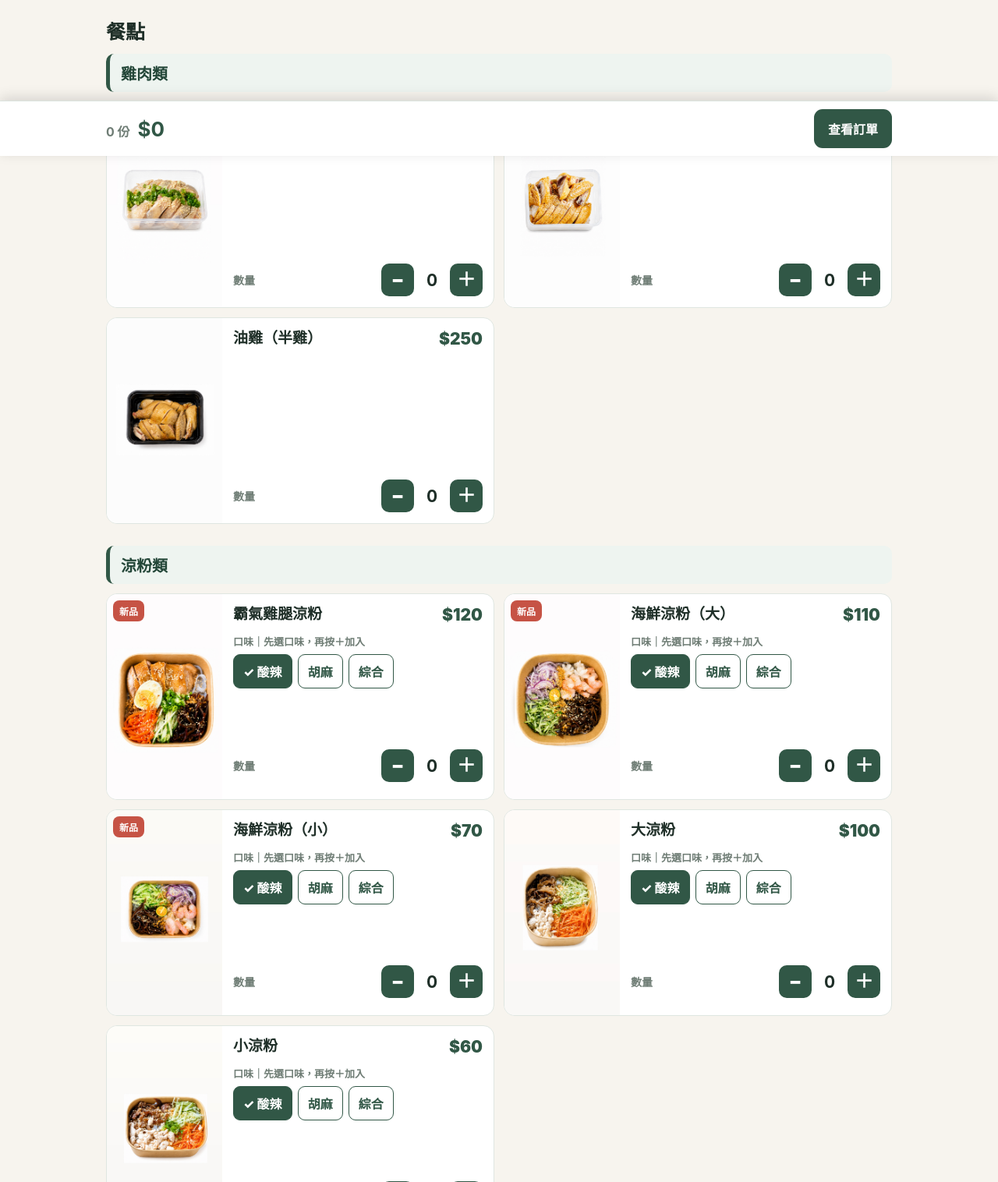
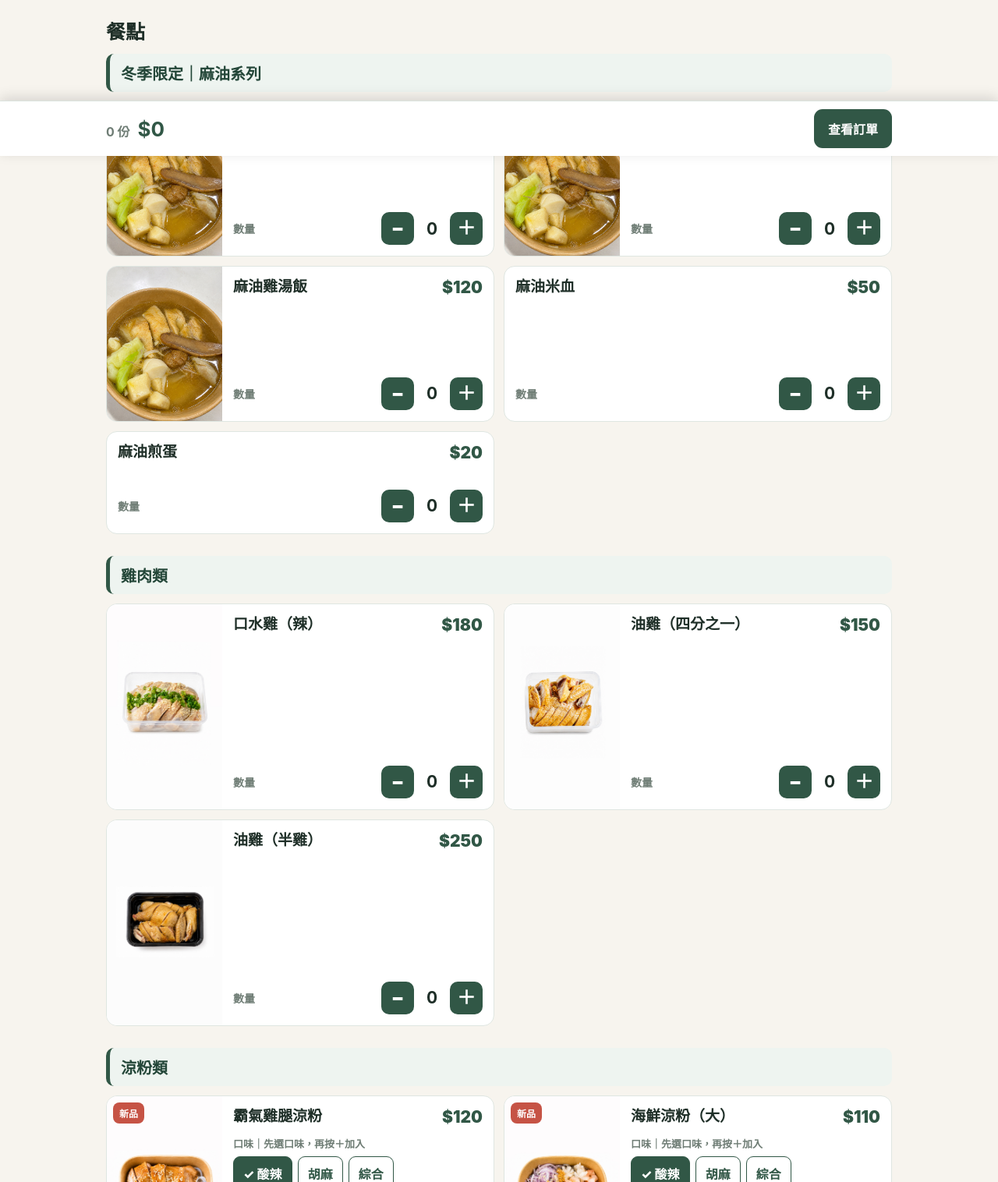
Before and after one commit to JustEnough2026/just-enough, a plain HTML site: page index.html in a window 1280 px wide. Shown: the part 600-2116 px from the top of the page at 78% size. Drawn offline with Linux system fonts and the light colour scheme.

Commit message:
Add files via upload

```diff
--- a/app.js
+++ b/app.js
@@ -12,6 +12,7 @@ $('#info-address').textContent=store.address;
 
 const list=$('#product-list');
 const categoryOrder=[
+  ['冬季限定｜麻油系列',''],
   ['雞肉類',''],
   ['涼粉類',''],
   ['飯類','全天供應'],
--- a/config.js
+++ b/config.js
@@ -12,6 +12,11 @@ window.STORE_CONFIG = {
     uberEats: ""
   },
   products: [
+    {id:"winter-noodles",name:"麻油雞麵線",price:120,image:"winter_chicken.jpg",category:"冬季限定｜麻油系列"},
+    {id:"winter-vermicelli",name:"麻油雞冬粉",price:120,image:"winter_chicken.jpg",category:"冬季限定｜麻油系列"},
+    {id:"winter-soup-rice",name:"麻油雞湯飯",price:120,image:"winter_chicken.jpg",category:"冬季限定｜麻油系列"},
+    {id:"winter-blood",name:"麻油米血",price:50,category:"冬季限定｜麻油系列"},
+    {id:"winter-egg",name:"麻油煎蛋",price:20,category:"冬季限定｜麻油系列"},
     {id:"kou",name:"口水雞（辣）",price:180,image:"spicy_chicken.jpg",category:"雞肉類"},
     {id:"oil-q",name:"油雞（四分之一）",price:150,image:"oil_quarter.jpg",category:"雞肉類"},
     {id:"oil-h",name:"油雞（半雞）",price:250,image:"oil_half.jpg",category:"雞肉類"},
--- a/index.html
+++ b/index.html
@@ -6,9 +6,9 @@
   <meta name="theme-color" content="#315746">
   <meta name="description" content="食材有限 Just Enough 線上點餐">
   <title>食材有限 Just Enough｜線上點餐</title>
-  <link rel="stylesheet" href="styles.css?v=35.0.0">
-  <script defer src="config.js?v=35.0.0"></script>
-  <script defer src="app.js?v=35.0.0"></script>
+  <link rel="stylesheet" href="styles.css?v=37.0.0">
+  <script defer src="config.js?v=37.0.0"></script>
+  <script defer src="app.js?v=37.0.0"></script>
 </head>
 <body>
 <header class="topbar">
```
Also changed, not shown: winter_chicken.jpg (added).
